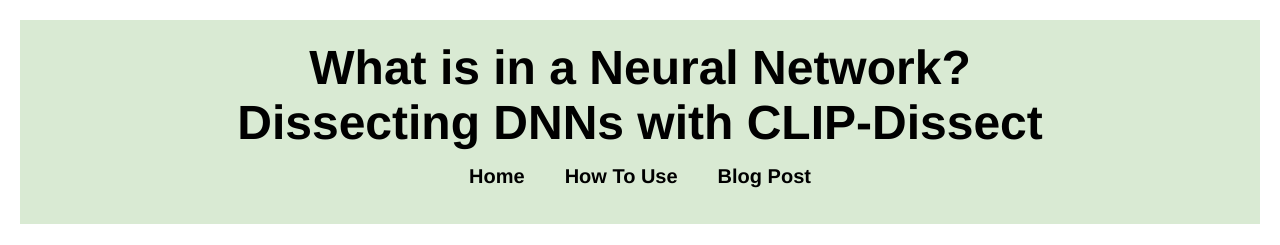
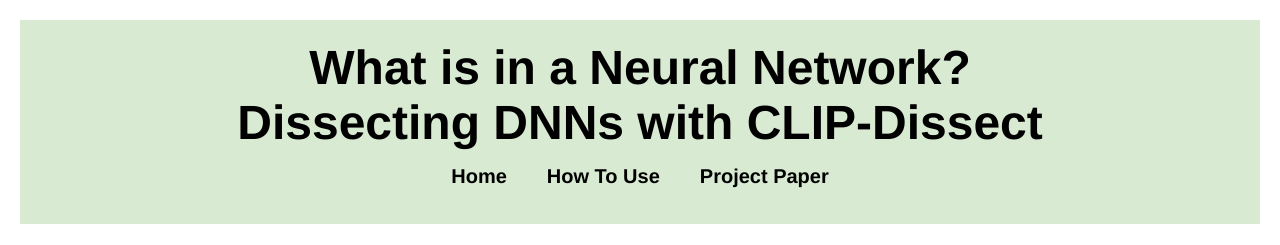
Before and after one commit to dr4Nx/clip-search, a plain HTML site: page index.html in a window 1280 px wide. Shown: the top 245 px of the page. Drawn offline with Linux system fonts and the light colour scheme.

Commit message:
Update index.html

```diff
--- a/index.html
+++ b/index.html
@@ -15,7 +15,7 @@
         <li><a href="index.html">Home</a></li>
         <li><a href="how-to-use.html">How To Use</a></li>
 
-        <li><a href="REHS Final Paper.pdf">Blog Post</a></li>
+        <li><a href="REHS Final Paper.pdf">Project Paper</a></li>
       </ul>
     </nav>
   </header>
```
